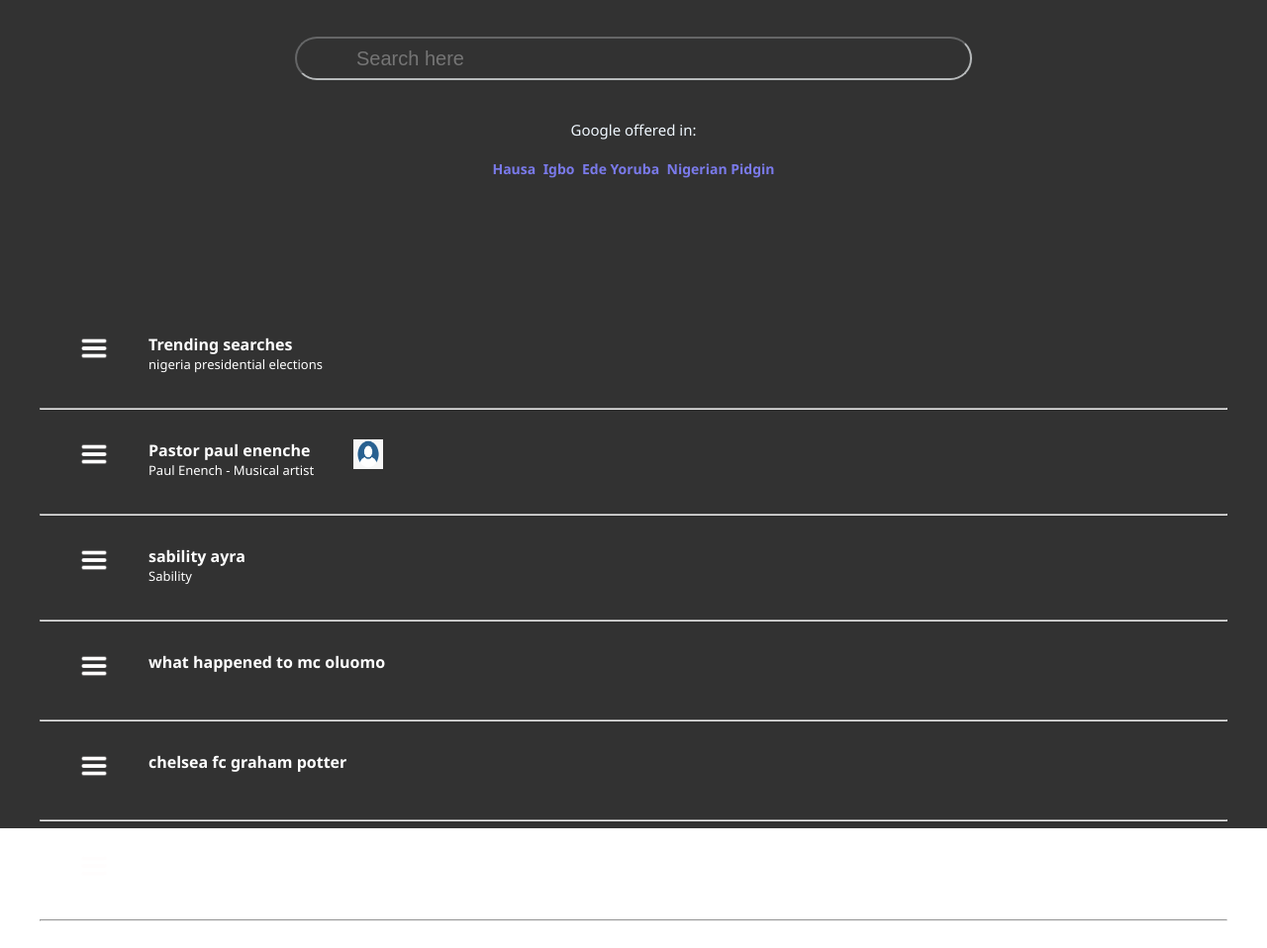
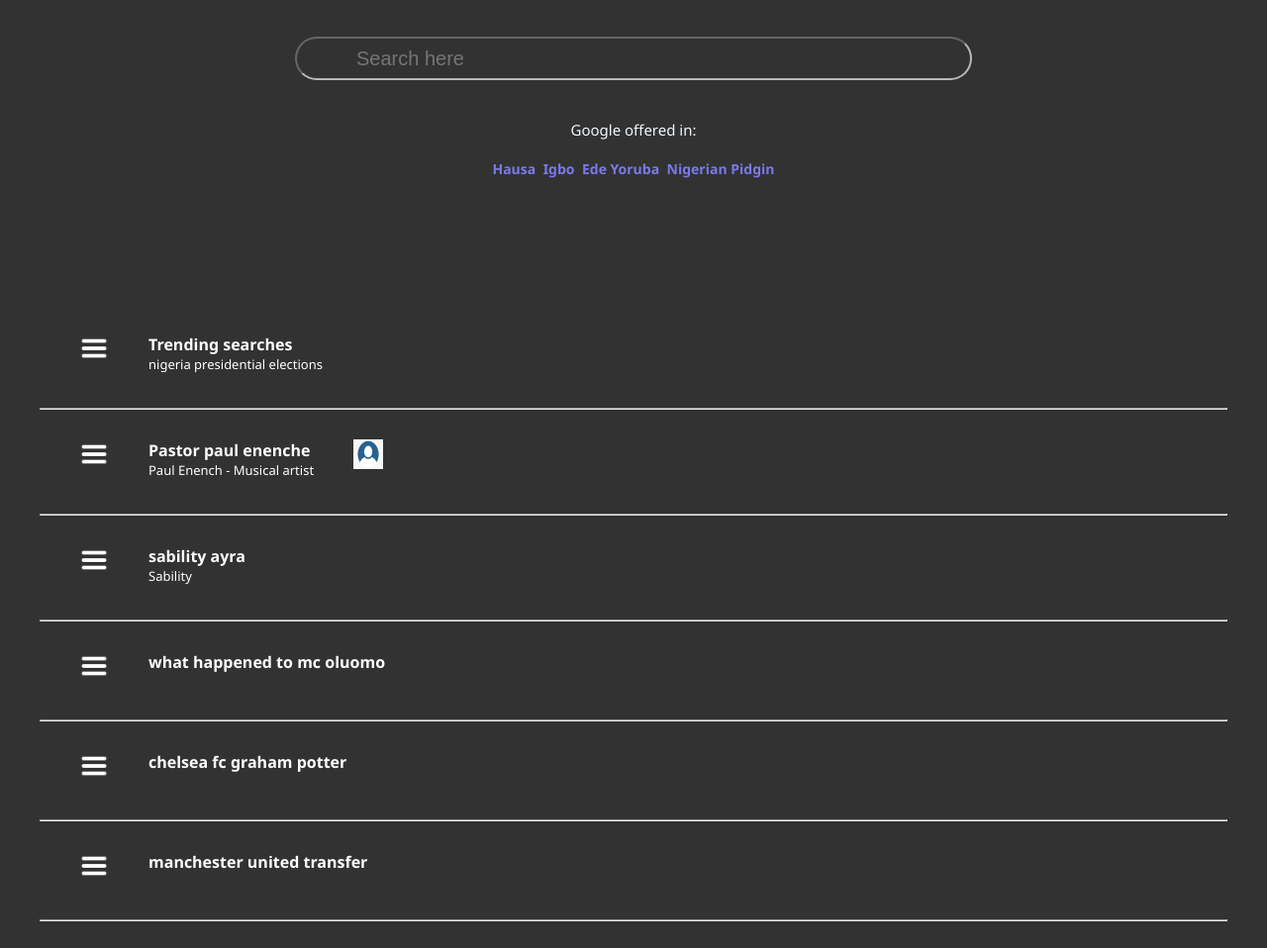
Before and after one commit to Oladseg/GOOGLE-ASS, a plain HTML site: page index.html in a window 1280 px wide. Shown: the part 323-1281 px from the top of the page at 99% size. Drawn offline with Linux system fonts and the light colour scheme.

Commit message:
Update styles.css

```diff
--- a/styles.css
+++ b/styles.css
@@ -107,7 +107,7 @@
 
 .section_wrapper {
     background-color: rgba(0, 0, 0, 0.805);
-    height: 500px;
+    height: 200%;
     width: 100%;
 }
 
```
